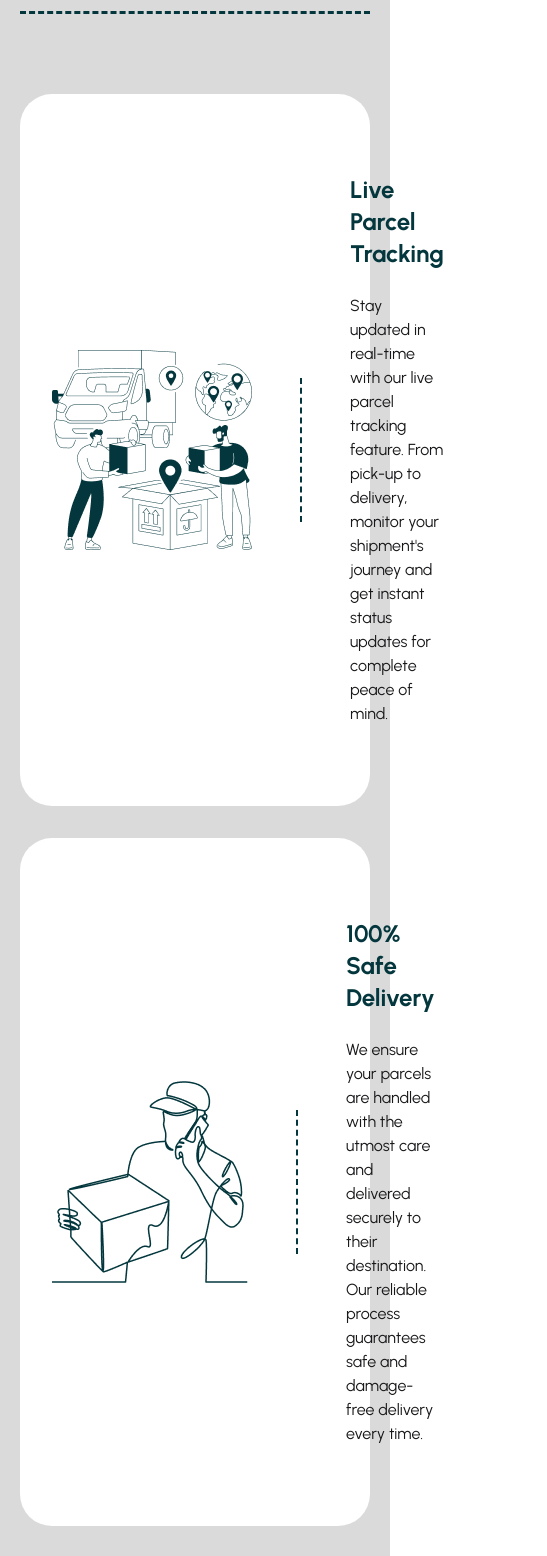
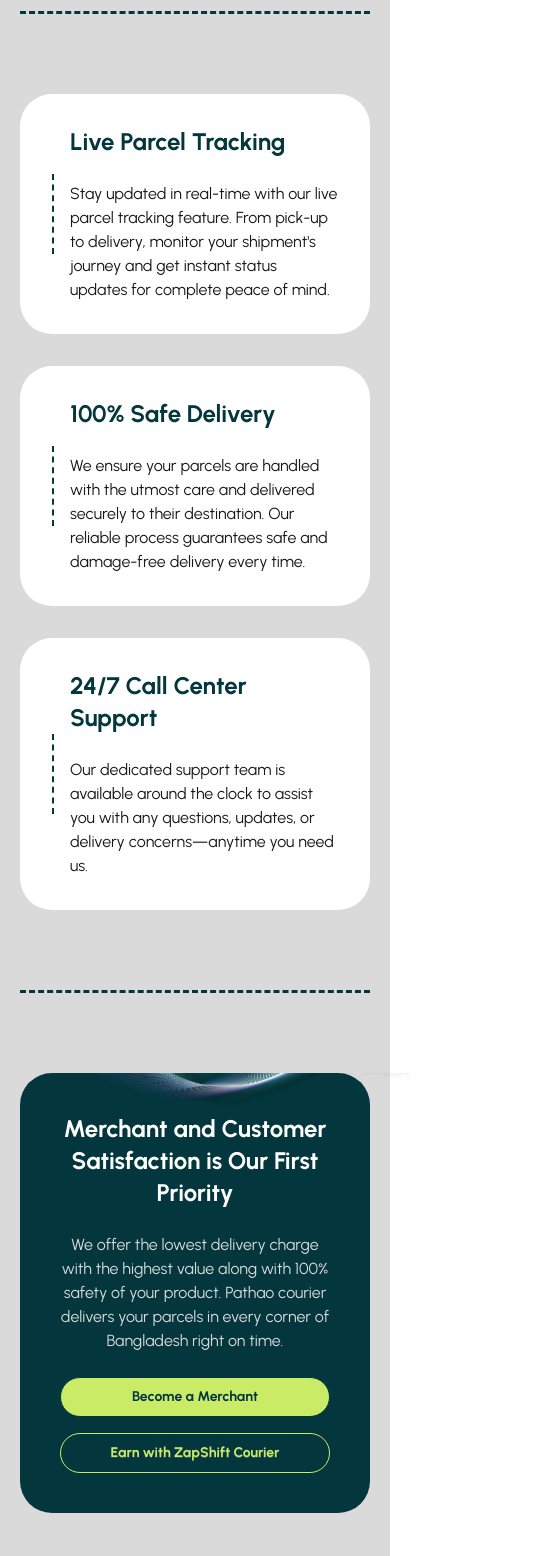
Before and after one commit to sorkar5sourav/Zap-Shift-MonoRepo, a React (Vite) app in the folder Zap-Shift-Client/: page / in a window 390 px wide. Shown: the part 2980-4536 px from the top of the page, 547 px wide, since content can reach past the window. Built offline with nearby package versions, Linux system fonts and the light colour scheme; no server answers.

Commit message:
homepage all components done

```diff
--- a/Zap-Shift-Client/src/Pages/Home/Details/Labels.jsx
+++ b/Zap-Shift-Client/src/Pages/Home/Details/Labels.jsx
@@ -1,4 +1,5 @@
 import React from "react";
+import { Link } from "react-router";
 import lablePNG1 from "../../../assets/Images/safe-delivery.png";
 import lablePNG2 from "../../../assets/Images/live-tracking.png";
 import locationPNG from "../../../assets/Images/location-merchant.png";
@@ -9,9 +10,9 @@ const Labels = () => {
     <div className="max-w-7xl mx-auto">
       <div className="py-20  mx-auto border-y-3 border-dashed border-secondary">
         <div className="p-8 flex items-center bg-white rounded-4xl">
-          <img src={lablePNG2} alt="" className="mr-12" />
-          <div className="border-l-2 border-dashed border-secondary h-36"></div>
-          <div className=" pl-12 py-12">
+          <img src={lablePNG2} alt="" className="mr-12 hidden md:flex" />
+          <div className="border-l-2 border-dashed border-secondary h-20 mr-4 md:h-36"></div>
+          <div className="md:pl-12 md:py-12">
             <h3 className="text-2xl text-secondary font-bold mb-6">
               Live Parcel Tracking
             </h3>
@@ -23,9 +24,9 @@ const Labels = () => {
           </div>
         </div>
         <div className="p-8 flex items-center my-8 bg-white rounded-4xl">
-          <img src={lablePNG1} alt="" className="mr-12" />
-          <div className="border-l-2 border-dashed border-secondary h-36"></div>
-          <div className=" pl-12 py-12">
+          <img src={lablePNG1} alt="" className="mr-12 hidden md:flex" />
+          <div className="border-l-2 border-dashed border-secondary h-20 mr-4 md:h-36"></div>
+          <div className="md:pl-12 md:py-12">
             <h3 className="text-2xl text-secondary font-bold mb-6">
               100% Safe Delivery
             </h3>
@@ -37,9 +38,9 @@ const Labels = () => {
           </div>
         </div>
         <div className="p-8 flex items-center bg-white rounded-4xl">
-          <img src={lablePNG1} alt="" className="mr-12" />
-          <div className="border-l-2 border-dashed border-secondary h-36"></div>
-          <div className=" pl-12 py-12">
+          <img src={lablePNG1} alt="" className="mr-12 hidden md:flex" />
+          <div className="border-l-2 border-dashed border-secondary h-20 mr-4 md:h-36"></div>
+          <div className="md:pl-12 md:py-12">
             <h3 className="text-2xl text-secondary font-bold mb-6">
               24/7 Call Center Support
             </h3>
@@ -51,18 +52,35 @@ const Labels = () => {
           </div>
         </div>
       </div>
-      <div className="bg-secondary flex rounded-4xl p-20">
-        <div className="max-w-[670px]">
-          <h2 className="text-white font-bold text-5xl">
+      <div className="bg-secondary relative flex rounded-4xl my-20 p-10 md:p-20">
+        <img
+          src={styleIMG}
+          className="w-full absolute top-0 md:right-1"
+          alt=""
+        />
+        <div className="max-w-[670px] text-center md:text-left">
+          <h2 className="text-white font-bold text-2xl md:text-5xl">
             Merchant and Customer Satisfaction is Our First Priority
           </h2>
-          <p className="black5 mt-6 max-w-190">
+          <p className="black5 my-6 max-w-190">
             We offer the lowest delivery charge with the highest value along
             with 100% safety of your product. Pathao courier delivers your
             parcels in every corner of Bangladesh right on time.
           </p>
+          <div className="flex flex-col md:flex-row gap-4 items-center">
+            <Link className="btn btn-outline bg-primary w-full md:w-auto font-bold px-8 rounded-full text-secondary hover:bg-secondary hover:text-primary">
+              Become a Merchant
+            </Link>
+            <Link className="btn btn-outline text-primary! w-full md:w-auto btn-primary font-bold px-8 rounded-full hover:text-secondary!">
+              Earn with ZapShift Courier
+            </Link>
+          </div>
         </div>
-        <img src={locationPNG} alt="" />
+        <img
+          src={locationPNG}
+          className="absolute hidden lg:flex right-10 top-10"
+          alt=""
+        />
       </div>
     </div>
   );
--- /dev/null
+++ b/Zap-Shift-Client/src/Pages/Home/FAQ/FAQ.jsx
@@ -0,0 +1,62 @@
+import React from "react";
+import { IoIosArrowDown } from "react-icons/io";
+const FAQ = () => {
+  const faqData = [
+    {
+      question: "How can I track my parcel's current location?",
+      answer:
+        'You can easily track your parcel using the unique tracking number provided in your confirmation email. Enter this number into the "Track Parcel" section on our homepage for real-time updates on its location and estimated delivery window.',
+    },
+    {
+      question: "What are your standard delivery hours?",
+      answer:
+        "Our standard delivery hours are Monday to Friday, from 9:00 AM to 5:00 PM local time. We also offer optional weekend and evening delivery slots, which can be selected during checkout for your convenience.",
+    },
+    {
+      question: "What should I do if my package arrives damaged?",
+      answer:
+        "Please photograph any damage immediately upon arrival. Contact our customer support within 48 hours to report the issue and initiate a claim. We will process your request promptly to arrange a replacement or issue a full refund.",
+    },
+    {
+      question: "Are there any items you cannot deliver?",
+      answer:
+        "We prohibit shipping hazardous materials, illegal goods, live animals, and certain perishable items for safety and legal reasons. A comprehensive list of restricted items is available on our website's detailed Shipping Policy page.",
+    },
+    {
+      question: "Do you offer international shipping services?",
+      answer:
+        "Yes, we provide reliable international shipping to over 150 countries worldwide. When checking out, you can instantly see estimated transit times and customs fees for your destination. Ensure all necessary documentation is completed for smooth delivery.",
+    },
+  ];
+  return (
+    <div className="max-w-7xl mx-auto px-6 text-center md:px-20">
+      <div className="max-w-3xl mx-auto">
+        <h3 className="text-4xl font-bold text-secondary">
+          Frequently Asked Question (FAQ)
+        </h3>
+        <p className="mt-6 text-black8">
+          Enhance posture, mobility, and well-being effortlessly with Posture
+          Pro. Achieve proper alignment, reduce pain, and strengthen your body
+          with ease!
+        </p>
+      </div>
+      <div className="my-10 flex flex-col gap-6">
+        {faqData.map((item, index) => (
+          <div
+            key={index}
+            className="p-6 text-left flex items-center justify-between bg-white rounded-2xl"
+          >
+            <h4 className="text-secondary text-xl font-bold">
+              {item.question}
+            </h4>
+            <span>
+              <IoIosArrowDown />
+            </span>
+          </div>
+        ))}
+      </div>
+    </div>
+  );
+};
+
+export default FAQ;
--- a/Zap-Shift-Client/src/Pages/Home/HomePage.jsx
+++ b/Zap-Shift-Client/src/Pages/Home/HomePage.jsx
@@ -2,6 +2,7 @@ import Banner from "./Banner/Banner";
 import Brands from "./Brands/Brands";
 import HowWorks from "./Details/HowWorks";
 import Labels from "./Details/Labels";
+import FAQ from "./FAQ/FAQ";
 import Reviews from "./Reviews/Reviews";
 import Services from "./Services/Services";
 
@@ -16,6 +17,7 @@ const HomePage = () => {
       <Brands />
       <Labels />
       <Reviews reviewsPromise={reviewsPromise} />
+      <FAQ />
     </div>
   );
 };
--- a/Zap-Shift-Client/src/Pages/Home/Reviews/Reviews.jsx
+++ b/Zap-Shift-Client/src/Pages/Home/Reviews/Reviews.jsx
@@ -1,6 +1,7 @@
 import React, { use } from "react";
 import { Swiper, SwiperSlide } from "swiper/react";
 import { Navigation, Pagination } from "swiper/modules";
+import reviewIMG from "../../../assets/Images/customer-top.png";
 
 import "swiper/css";
 import "swiper/css/navigation";
@@ -13,9 +14,12 @@ const Reviews = ({ reviewsPromise }) => {
   // console.log(reviews);
   return (
     <div className="my-24">
-      <div className="text-center mb-24">
-        <h3 className="text-3xl text-center font-bold my-8">Review</h3>
-        <p>
+      <img src={reviewIMG} className="mx-auto" alt="" />
+      <div className="text-center max-w-210 mx-auto my-10">
+        <h3 className="text-4xl text-secondary font-bold mb-6">
+          What our customers are sayings
+        </h3>
+        <p className="text-black8">
           Enhance posture, mobility, and well-being effortlessly with Posture
           Pro. Achieve proper alignment, reduce pain, and strengthen your body
           with ease!
--- a/Zap-Shift-Client/src/Pages/Layouts/RootLayout.jsx
+++ b/Zap-Shift-Client/src/Pages/Layouts/RootLayout.jsx
@@ -5,7 +5,7 @@ import Footer from "../Shared/Footer";
 
 const RootLayout = () => {
   return (
-    <div className="max-w-[1600px] flex flex-col justify-between min-h-screen p-5">
+    <div className="max-w-[1600px] mx-auto flex flex-col justify-between min-h-screen p-5">
       <NavBar />
 
       <Outlet />
```
